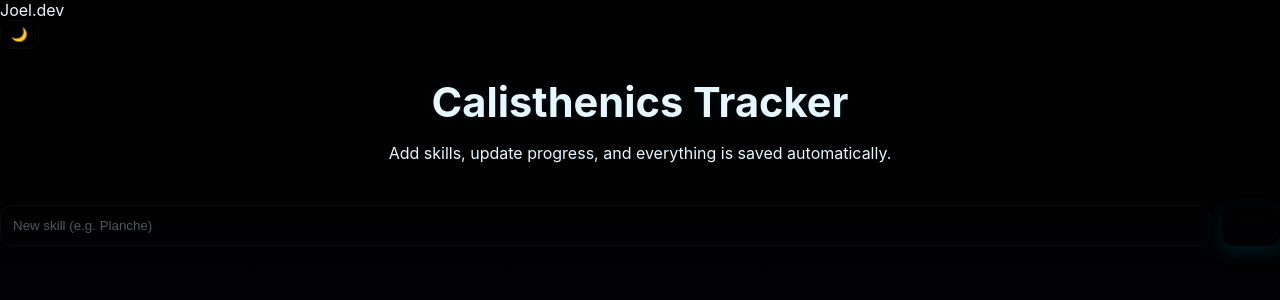
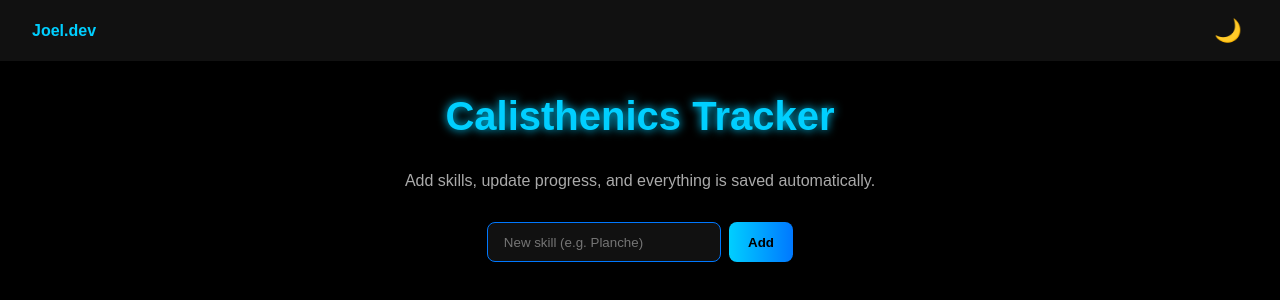
Before and after one commit to CrispeyJoel/CrispeyJoel.github.io, a plain HTML site: page index.html in a window 1280 px wide. Drawn offline with Linux system fonts and the light colour scheme.

Commit message:
Update style.css

```diff
--- a/style.css
+++ b/style.css
@@ -1,73 +1,118 @@
-/* Neon blue on black — clean, minimal, slightly futuristic */
---bg: #000; /* page background */
---panel: #07070a; /* panels */
---muted: #9aa7b2; /* subtle text */
---neon: #00cfff; /* primary neon */
---neon-2: #0078ff; /* secondary neon */
---glass: rgba(255,255,255,0.03);
+:root {
+  --bg: #000;
+  --text: #e0e0e0;
+  --primary: #00cfff;
+  --secondary: #0078ff;
 }
 
-
-*{box-sizing:border-box}
-html,body{height:100%}
-body{
-margin:0;
-font-family: Inter, ui-sans-serif, system-ui, -apple-system, "Segoe UI", Roboto, 'Poppins', sans-serif;
-background:linear-gradient(180deg,#000 0%, #030306 60%);
-color:#e6f7ff;
--webkit-font-smoothing:antialiased;
--moz-osx-font-smoothing:grayscale;
+body {
+  margin: 0;
+  font-family: 'Poppins', sans-serif;
+  background: var(--bg);
+  color: var(--text);
 }
 
+.navbar {
+  display: flex;
+  justify-content: space-between;
+  align-items: center;
+  padding: 1rem 2rem;
+  background: #111;
+  color: var(--primary);
+  font-weight: 700;
+}
 
-.app{max-width:900px;margin:30px auto;padding:20px}
+.theme-toggle {
+  background: none;
+  border: none;
+  font-size: 1.4rem;
+  cursor: pointer;
+  color: var(--text);
+}
 
+.hero {
+  text-align: center;
+  margin: 2rem auto;
+}
 
-.topbar{
-display:flex;align-items:center;justify-content:space-between;padding:12px 16px;border-radius:12px;background:linear-gradient(180deg, rgba(255,255,255,0.02), transparent);
-box-shadow:0 6px 30px rgba(0,0,0,0.6), inset 0 -1px 0 rgba(255,255,255,0.02);
+.hero h1 {
+  font-size: 2.5rem;
+  color: var(--primary);
+  text-shadow: 0 0 10px var(--primary);
 }
-.brand{font-weight:700;font-size:1.1rem;color:var(--neon);text-shadow:0 0 8px rgba(0,207,255,0.15)}
-.controls{display:flex;gap:8px}
-.theme-toggle{background:transparent;border:1px solid rgba(255,255,255,0.04);padding:6px 10px;border-radius:10px;cursor:pointer}
 
+.hero p {
+  color: #aaa;
+}
 
-.hero{padding:28px 18px 8px 18px;text-align:center}
-.hero h1{font-size:clamp(1.6rem,4vw,2.6rem);margin:0 0 6px;text-shadow:0 0 16px rgba(0,207,255,0.08)}
-.subtitle{color:var(--muted);margin:0}
+.add-skill {
+  text-align: center;
+  margin: 2rem 0;
+}
 
+#new-skill-form {
+  display: inline-flex;
+  gap: 0.5rem;
+}
 
-.add-skill{margin:18px 0}
-#new-skill-form{display:flex;gap:12px}
-#new-skill-form input{flex:1;padding:12px;border-radius:12px;border:1px solid rgba(255,255,255,0.04);background:var(--panel);color:inherit;outline:none}
-#new-skill-form input::placeholder{color:rgba(230,247,255,0.35)}
-.btn{background:linear-gradient(90deg,var(--neon),var(--neon-2));border:none;padding:10px 16px;border-radius:12px;color:black;font-weight:600;cursor:pointer;box-shadow:0 6px 18px rgba(0,207,255,0.12)}
+#skill-name {
+  padding: 0.7rem 1rem;
+  border-radius: 8px;
+  border: 1px solid var(--secondary);
+  background: #111;
+  color: var(--text);
+  min-width: 200px;
+}
 
+.btn {
+  background: linear-gradient(90deg, var(--primary), var(--secondary));
+  border: none;
+  padding: 0.7rem 1.2rem;
+  border-radius: 8px;
+  font-weight: 600;
+  cursor: pointer;
+  color: #000;
+}
 
-.skills-section{display:flex;flex-direction:column;gap:12px;margin-top:10px}
-.skill-card{padding:12px;border-radius:12px;background:linear-gradient(180deg, rgba(255,255,255,0.02), transparent);border:1px solid rgba(255,255,255,0.03);display:grid;grid-template-columns:1fr auto;gap:12px;align-items:center}
-.skill-meta{display:flex;flex-direction:column;gap:8px}
-.skill-row{display:flex;align-items:center;justify-content:space-between;gap:12px}
-.skill-name{font-weight:600;color:var(--neon);text-shadow:0 0 8px rgba(0,207,255,0.08);}
-.skill-actions{display:flex;gap:8px;align-items:center}
-.small{font-size:0.85rem;color:var(--muted)}
+.skills-section {
+  max-width: 600px;
+  margin: auto;
+  display: flex;
+  flex-direction: column;
+  gap: 1rem;
+  padding: 0 1rem;
+}
 
+.skill-card {
+  background: #111;
+  border: 1px solid #222;
+  border-radius: 12px;
+  padding: 1rem;
+}
 
-.progress-bar{height:12px;background:rgba(255,255,255,0.02);border-radius:999px;overflow:hidden;border:1px solid rgba(255,255,255,0.02)}
-.progress{height:100%;width:0;transition:width 500ms cubic-bezier(.2,.9,.2,1);background:linear-gradient(90deg,var(--neon),var(--neon-2));box-shadow:0 0 16px rgba(0,207,255,0.16);}
+.skill-header {
+  display: flex;
+  justify-content: space-between;
+  margin-bottom: 0.5rem;
+  color: var(--primary);
+}
 
+.progress-bar {
+  background: #222;
+  border-radius: 8px;
+  overflow: hidden;
+  height: 12px;
+}
 
-.range{appearance:none;height:6px;border-radius:999px;background:transparent;width:160px;cursor:pointer}
-.range::-webkit-slider-thumb{appearance:none;width:16px;height:16px;border-radius:50%;background:var(--neon);box-shadow:0 0 12px rgba(0,207,255,0.25);border:2px solid #000}
-.range::-moz-range-thumb{width:16px;height:16px;border-radius:50%;background:var(--neon);border:2px solid #000}
+.progress {
+  height: 100%;
+  background: linear-gradient(90deg, var(--primary), var(--secondary));
+  width: 0;
+  transition: width 0.3s ease;
+  box-shadow: 0 0 10px var(--primary);
+}
 
-
-.icon-btn{background:transparent;border:none;color:var(--muted);cursor:pointer;padding:6px;border-radius:8px}
-.icon-btn:hover{color:var(--neon)}
-
-
-.footer{text-align:center;margin-top:20px;color:var(--muted)}
-
-
-/* responsive */
-@media (max-width:600px){.range{width:120px}}
+.range {
+  width: 100%;
+  margin-top: 0.8rem;
+}
```
